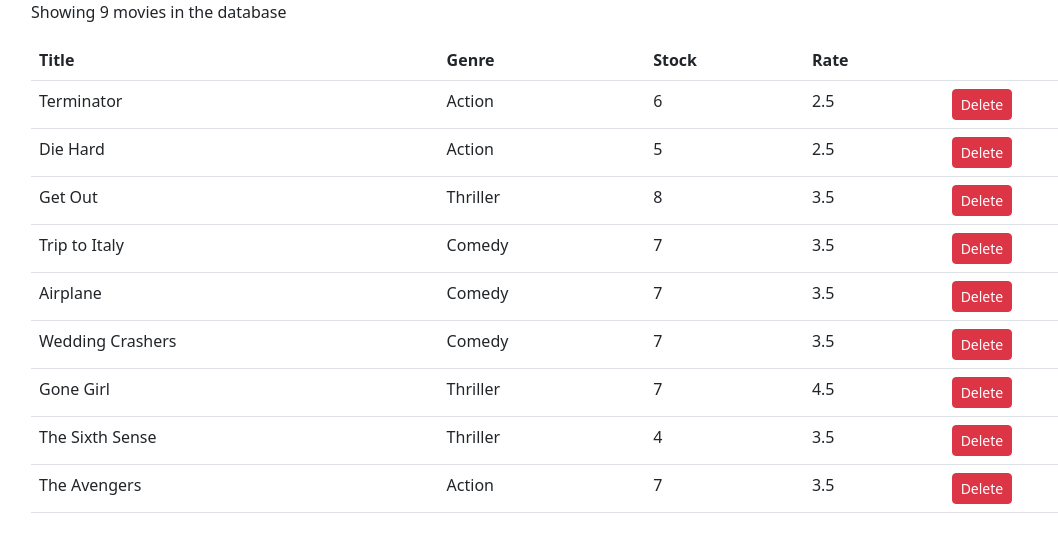
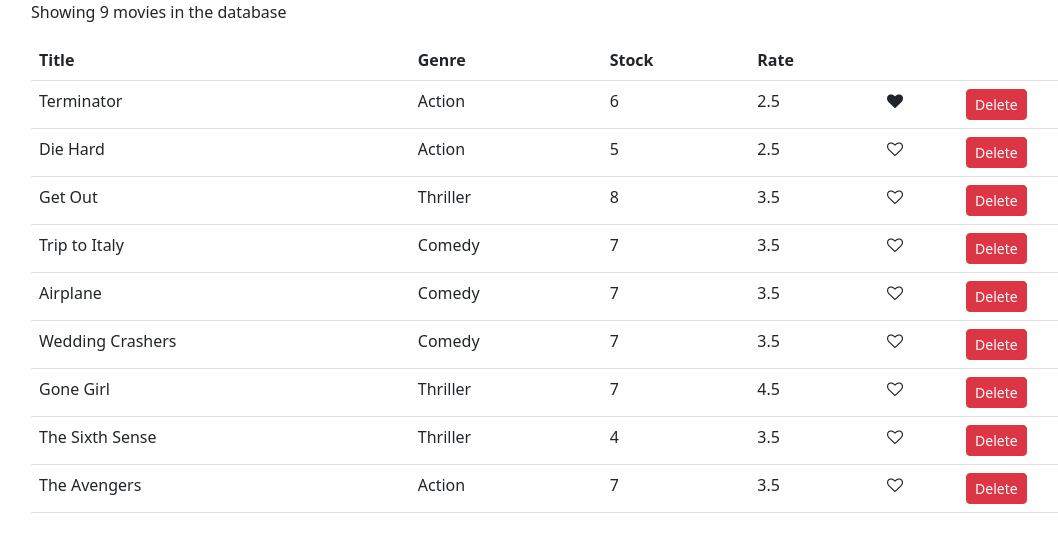
Before and after one commit to KolegaLazeta/vidly-react, a React (Create React App) app: page / in a window 1280 px wide. Shown: the top 552 px of the page, without its empty margins (51-1109 px from the left). Built offline with nearby package versions, Linux system fonts and the light colour scheme.

Commit message:
Adding like button

```diff
--- /dev/null
+++ b/src/components/common/like.jsx
@@ -0,0 +1,16 @@
+import React, { Component } from "react";
+
+const Like = (props) => {
+  let classes = "fa fa-heart";
+  if (!props.liked) classes += "-o";
+  return (
+    <i
+      onClick={props.onClick}
+      className={classes}
+      aria-hidden="true"
+      style={{ cursor: "pointer" }}
+    ></i>
+  );
+};
+
+export default Like;
--- a/src/components/movies.jsx
+++ b/src/components/movies.jsx
@@ -1,25 +1,31 @@
-import React, { Component } from 'react';
-import { getMovies } from '../services/fakeMovieService';
+import React, { Component } from "react";
+import Like from "./common/like";
+import { getMovies } from "../services/fakeMovieService";
 
 class Movies extends Component {
   state = {
-        movies: getMovies()
+    movies: getMovies(),
   };
 
-
+  handleLike = (movie) => {
+    const movies = [...this.state.movies];
+    const index = movies.indexOf(movie);
+    movies[index] = { ...movies[index] };
+    movies[index].liked = !movies[index].liked;
+    this.setState({ movies });
+  };
 
   handelDelete = (movie) => {
     //creating new movies array that incluce all movies except movie that we passed ass a argument on the of arrow f.
-        const movies = this.state.movies.filter(m => m._id !== movie._id);
+    const movies = this.state.movies.filter((m) => m._id !== movie._id);
     //with a setState method we can override movies prop in state object
-        this.setState({movies})
-     }
+    this.setState({ movies });
+  };
 
   render() {
-        const {length: count} = this.state.movies;
+    const { length: count } = this.state.movies;
 
-        if(count===0)
-            return <p>There is no movies in the database</p>;
+    if (count === 0) return <p>There is no movies in the database</p>;
 
     return (
       <React.Fragment>
@@ -32,22 +38,37 @@
               <th>Stock</th>
               <th>Rate</th>
               <th></th>
+              <th></th>
             </tr>
           </thead>
           <tbody>
-                    {this.state.movies.map(movie => (
+            {this.state.movies.map((movie) => (
               <tr key={movie._id}>
                 <td>{movie.title}</td>
                 <td>{movie.genre.name}</td>
                 <td>{movie.numberInStock}</td>
                 <td>{movie.dailyRentalRate}</td>
-                            <td><button onClick={() => this.handelDelete(movie)} className="btn btn-danger btn-sm">Delete</button></td>
+                <td>
+                  <Like
+                    liked={movie.liked}
+                    onClick={() => this.handleLike(movie)}
+                  />
+                </td>
+                <td>
+                  <button
+                    onClick={() => this.handelDelete(movie)}
+                    className="btn btn-danger btn-sm"
+                  >
+                    Delete
+                  </button>
+                </td>
               </tr>
             ))}
           </tbody>
         </table>
       </React.Fragment>
-       )}
+    );
+  }
 }
 
 export default Movies;
--- a/src/services/fakeMovieService.js
+++ b/src/services/fakeMovieService.js
@@ -7,7 +7,8 @@
     genre: { _id: "5b21ca3eeb7f6fbccd471818", name: "Action" },
     numberInStock: 6,
     dailyRentalRate: 2.5,
-    publishDate: "2018-01-03T19:04:28.809Z"
+    publishDate: "2018-01-03T19:04:28.809Z",
+    liked: true
   },
   {
     _id: "5b21ca3eeb7f6fbccd471816",
```
Also changed, not shown: src/components/counters.jsx (added). Lines whose indentation alone changed are shown as unchanged.
